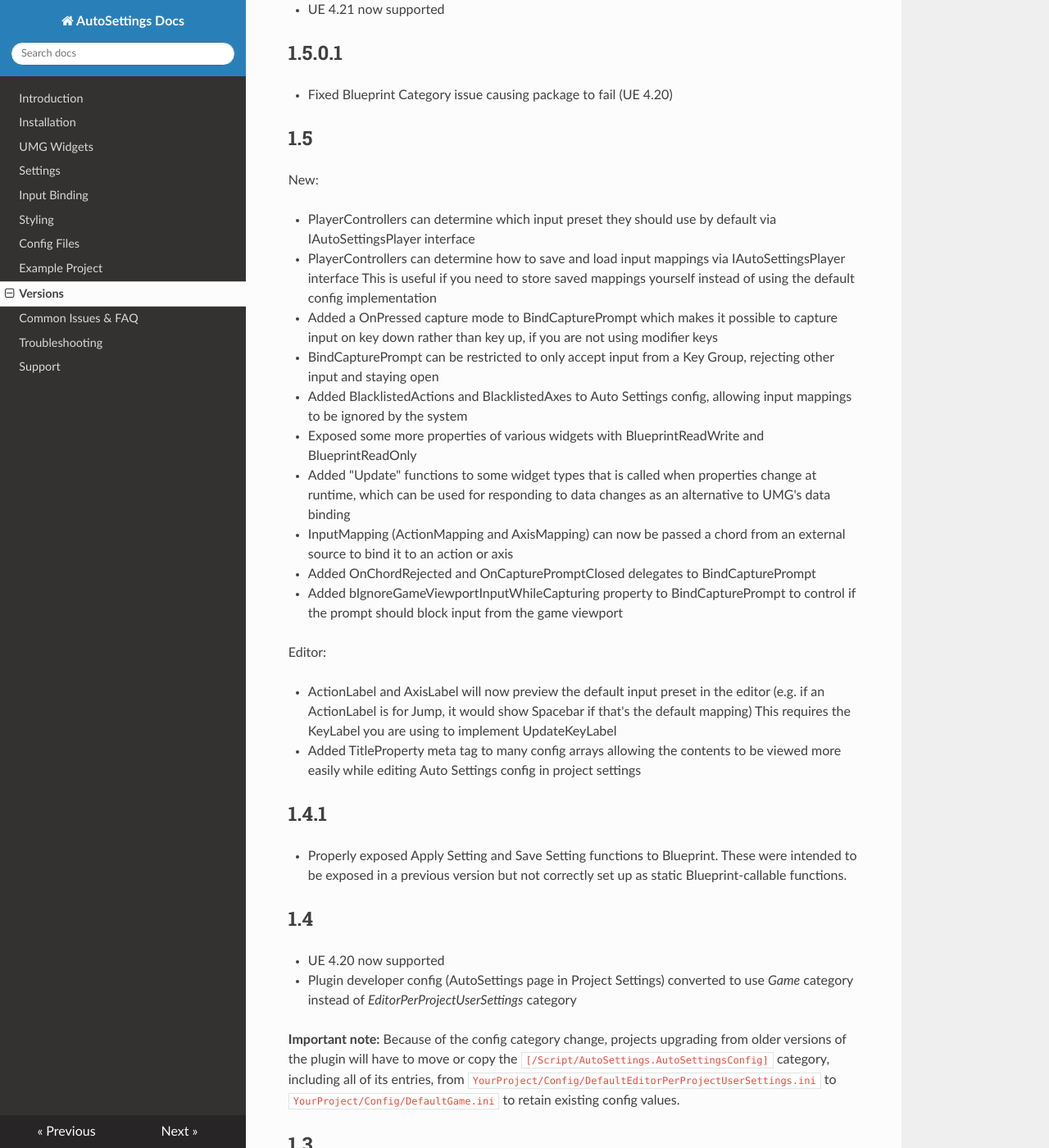
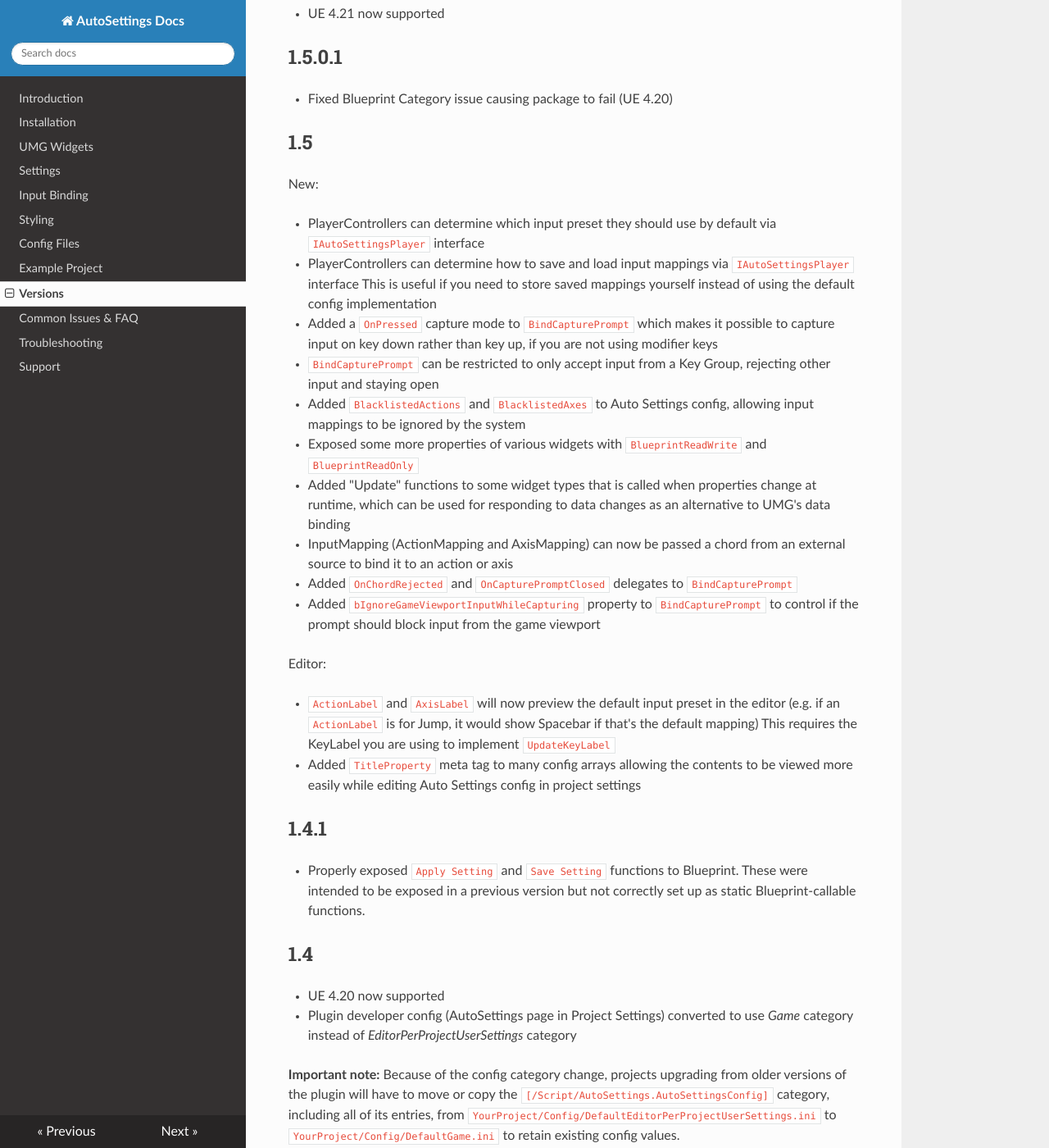
Before and after one commit to Acren/AutoSettings-Docs, an MkDocs documentation site: the page built from docs/versions.md, in a window 1280 px wide and 1400 px high, scrolled down 2877 px. Shown: the whole window at 82% size. Built offline with MkDocs 1.6.1, drawn with Linux system fonts in a browser that asks for light colours; nearby versions of some CDN libraries; old or Windows-style settings are respelled for this version of MkDocs; some of the changed text lies outside the part shown.

Commit message:
Add some code tags

```diff
--- a/docs/versions.md
+++ b/docs/versions.md
@@ -51,7 +51,7 @@ New:
 
 - UE 4.24 now supported
 - Added helper functions to support usage of CVars as booleans, which are actually just integers with the value 0 or 1 under the hood
-- Added a property to BindCaptureButton to control the Z-order of the prompt it creates, without having to override InitializePrompt
+- Added a property to `BindCaptureButton` to control the Z-order of the prompt it creates, without having to override `InitializePrompt`
 
 Fixed:
 
@@ -66,7 +66,7 @@ Example project:
 
 ## 1.7.1
 
-- Plugin LoadingPhase changed to PreDefault, fixing a bug occurring in some projects that was causing Blueprints that were referencing the plugin to break when the engine was loaded
+- Plugin LoadingPhase changed to `PreDefault`, fixing a bug occurring in some projects that was causing Blueprints that were referencing the plugin to break when the engine was loaded
 
 ## 1.7
 
@@ -78,11 +78,11 @@ Example project:
 
 ## 1.5.4
 
-- Fixed SetPlayerKeyGroup (for dynamic icon display based on input device) not working
+- Fixed `SetPlayerKeyGroup` (for dynamic icon display based on input device) not working
 
 ## 1.5.3
 
-- Fixed crash in some projects due to KeyLabel binding a delegate that is already bound
+- Fixed crash in some projects due to `KeyLabel` binding a delegate that is already bound
 
 ## 1.5.2
 
@@ -100,28 +100,28 @@ Example project:
 
 New:
 
-- PlayerControllers can determine which input preset they should use by default via IAutoSettingsPlayer interface
-- PlayerControllers can determine how to save and load input mappings via IAutoSettingsPlayer interface
+- PlayerControllers can determine which input preset they should use by default via `IAutoSettingsPlayer` interface
+- PlayerControllers can determine how to save and load input mappings via `IAutoSettingsPlayer` interface
 This is useful if you need to store saved mappings yourself instead of using the default config implementation
-- Added a OnPressed capture mode to BindCapturePrompt which makes it possible to capture input on key down rather than key up, if you are not using modifier keys
-- BindCapturePrompt can be restricted to only accept input from a Key Group, rejecting other input and staying open
-- Added BlacklistedActions and BlacklistedAxes to Auto Settings config, allowing input mappings to be ignored by the system
-- Exposed some more properties of various widgets with BlueprintReadWrite and BlueprintReadOnly
+- Added a `OnPressed` capture mode to `BindCapturePrompt` which makes it possible to capture input on key down rather than key up, if you are not using modifier keys
+- `BindCapturePrompt` can be restricted to only accept input from a Key Group, rejecting other input and staying open
+- Added `BlacklistedActions` and `BlacklistedAxes` to Auto Settings config, allowing input mappings to be ignored by the system
+- Exposed some more properties of various widgets with `BlueprintReadWrite` and `BlueprintReadOnly`
 - Added "Update" functions to some widget types that is called when properties change at runtime, which can be used for responding to data changes as an alternative to UMG's data binding
 - InputMapping (ActionMapping and AxisMapping) can now be passed a chord from an external source to bind it to an action or axis
-- Added OnChordRejected and OnCapturePromptClosed delegates to BindCapturePrompt
-- Added bIgnoreGameViewportInputWhileCapturing property to BindCapturePrompt to control if the prompt should block input from the game viewport
+- Added `OnChordRejected` and `OnCapturePromptClosed` delegates to `BindCapturePrompt`
+- Added `bIgnoreGameViewportInputWhileCapturing` property to `BindCapturePrompt` to control if the prompt should block input from the game viewport
 
 Editor:
 
-- ActionLabel and AxisLabel will now preview the default input preset in the editor
-(e.g. if an ActionLabel is for Jump, it would show Spacebar if that's the default mapping)
-This requires the KeyLabel you are using to implement UpdateKeyLabel
-- Added TitleProperty meta tag to many config arrays allowing the contents to be viewed more easily while editing Auto Settings config in project settings
+- `ActionLabel` and `AxisLabel` will now preview the default input preset in the editor
+(e.g. if an `ActionLabel` is for Jump, it would show Spacebar if that's the default mapping)
+This requires the KeyLabel you are using to implement `UpdateKeyLabel`
+- Added `TitleProperty` meta tag to many config arrays allowing the contents to be viewed more easily while editing Auto Settings config in project settings
 
 ## 1.4.1
 
-- Properly exposed Apply Setting and Save Setting functions to Blueprint. These were intended to be exposed in a previous version but not correctly set up as static Blueprint-callable functions.
+- Properly exposed `Apply Setting` and `Save Setting` functions to Blueprint. These were intended to be exposed in a previous version but not correctly set up as static Blueprint-callable functions.
 
 ## 1.4
 
@@ -148,7 +148,7 @@ Fixed:
 - Setting widgets now read their initial value from their applied console variable if available instead of saved config. This fixes the unintended behavior of settings showing the saved value instead of the applied value where the two differ.
 - Fixed a bug with input binding where left mouse button would register as none / invalid if pressed within a second or so of the prompt opening.
 - Fixed bug with some saved settings such as max FPS being overridden by engine initialization. Saved setting values are now applied after engine initialization so that they take precedence over engine values.
-- Fixed Cancel reverting the setting to the applied value. It now reverts to the saved value instead.
+- Fixed `Cancel` reverting the setting to the applied value. It now reverts to the saved value instead.
 - Fixed issues while saving settings with masked values (e.g. Resolution / window mode) recombining with applied values instead of saved values.
 - Fixed settings with unapplied changes being incorrectly reverted when any console variable is changed, including other settings
 
@@ -181,17 +181,17 @@ Example project:
 
 New:
 
-- Added the ability to dynamically prioritize between different Key Groups for action and axis labels. Set this by calling "Set Player Key Group", or "UInputMappingManager::SetPlayerKeyGroupStatic" in code. Example usage for this would be automatically switching input prompts between gamepad and keyboard & mouse when the player changes input mode.
+- Added the ability to dynamically prioritize between different Key Groups for action and axis labels. Set this by calling `Set Player Key Group`, or `UInputMappingManager::SetPlayerKeyGroupStatic` in code. Example usage for this would be automatically switching input prompts between gamepad and keyboard & mouse when the player changes input mode.
 - To support dynamic Key Group priorities, an empty tag for Key Group now represents "any" rather than the keys that are not used by any other key group. Projects with a gamepad key group will now also probably want a key group for keyboard and mouse. The keys used for prompts using an empty/any key group will be dynamically selected based on the player's Key Group.
 - Similarly, a Mapping Group of -1 represents "any". 0 is still the first mapping group, 1 the next, etc.
-- Added an easy "Use non-gamepad keys" option to Key Group so that users don't have to add every single key to a key group for keyboard and mouse.
+- Added an easy `Use non-gamepad keys` option to Key Group so that users don't have to add every single key to a key group for keyboard and mouse.
 - Added the ability to bind mouse axes so that users can re-bind "look" inputs. Mouse axes can be blacklisted to revert to old behavior.
-- All BindWidget properties are now read-exposed to Blueprint. This means you can now access the internal control of a setting without needing to use code.
-- Exposed "Is CVar Registered" function to Blueprint.
+- All `BindWidget` properties are now read-exposed to Blueprint. This means you can now access the internal control of a setting without needing to use code.
+- Exposed `Is CVar Registered` function to Blueprint.
 
 Fixed:
 
-- Fixed error logs caused by ActionLabel trying to create widgets at design time.
+- Fixed error logs caused by `ActionLabel` trying to create widgets at design time.
 - Fixed warning logs caused by trying to register a setting for a CVar that already exists when the game is run past the first time in an editor session.
 - Converted plugin to IWYU to decrease compile times
 
@@ -209,7 +209,7 @@ Example project:
 
 ## 1.1
 
-- Added a function on Slider Setting called when its value changes. This allows users to easily have a text label reflect the value.
+- Added a function on `Slider Setting` called when its value changes. This allows users to easily have a text label reflect the value.
 - Added tooltip to option value explaining that it falls back to the array index if blank
 - Added new settings to example project:
 	- View distance quality
@@ -217,7 +217,7 @@ Example project:
 	- Field of view
 	- Motion blur quality
 	- Bloom quality
-- LoadingPhase set to Default - previously on PostEngineInit to support logic that has since been changed
+- LoadingPhase set to `Default` - previously on `PostEngineInit` to support logic that has since been changed
 - Fixed category errors when packaging
 - Fixed crash from widgets attempting to apply or save settings during design time
 
```
Also changed, not shown: other parts of docs/versions.md (+1 -1 lines).
